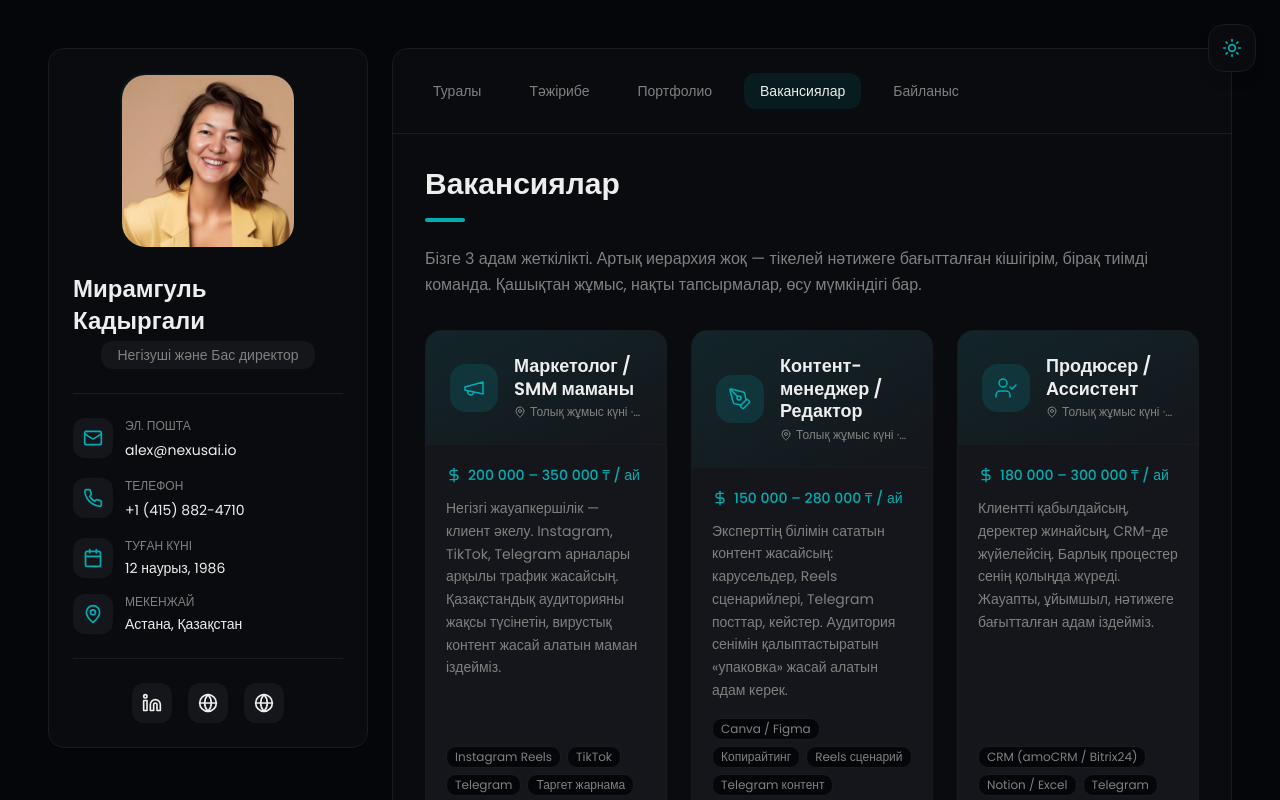
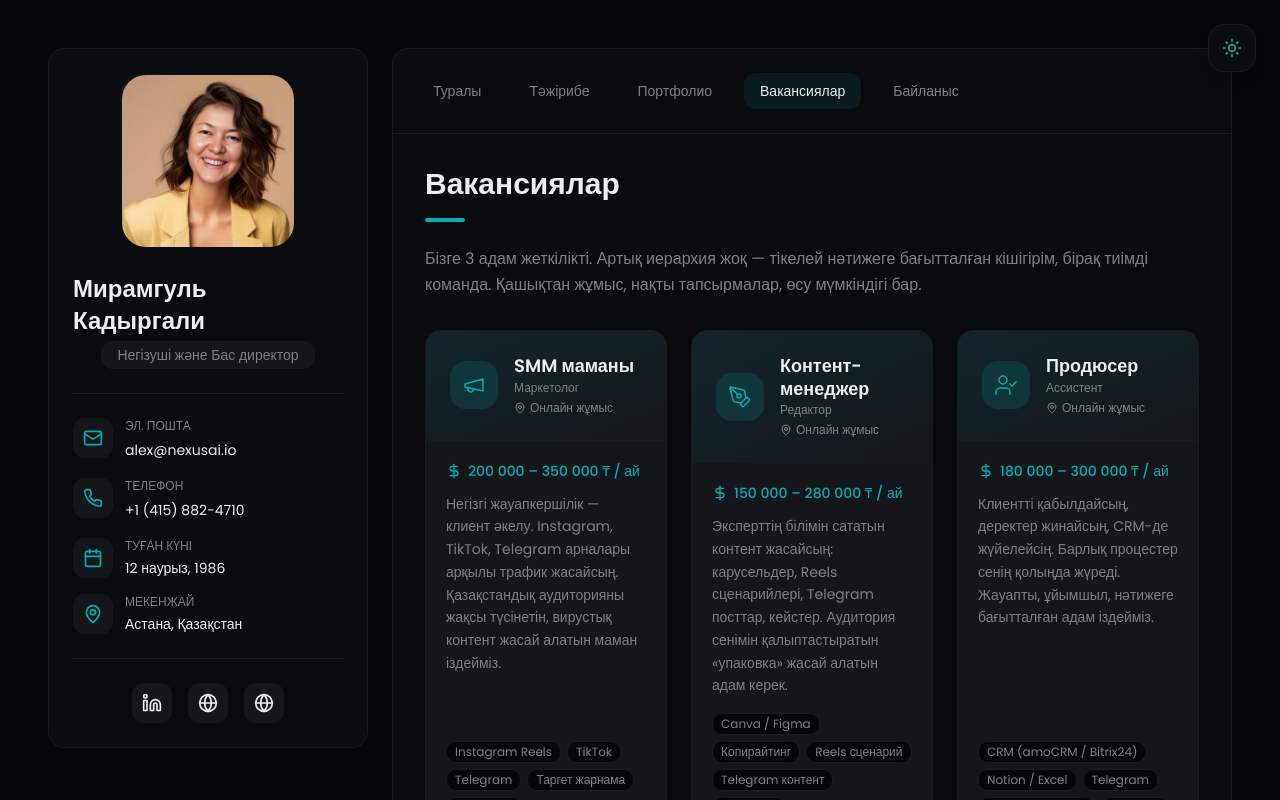
Before and after one commit to kadyrgaliy/cv-pr, a Next.js app: page / in a window 1280 px wide. Both pictures are taken after a click on the button "Вакансиялар". Shown: the top 800 px of the page. Built offline with nearby package versions, Linux system fonts and the light colour scheme.

Commit message:
update careers: split title/subtitle, change type to онлайн жұмыс

```diff
--- a/components/careers-section.tsx
+++ b/components/careers-section.tsx
@@ -39,6 +39,9 @@ export function CareersSection({ data = careersData }: CareersSectionProps) {
                   <h3 className="text-base md:text-lg font-semibold text-foreground leading-tight group-hover:text-accent transition-colors">
                     {position.title}
                   </h3>
+                  {position.subtitle && (
+                    <p className="text-xs text-muted-foreground mt-0.5">{position.subtitle}</p>
+                  )}
                   <div className="flex items-center gap-1 mt-1">
                     <MapPin className="w-3 h-3 text-muted-foreground flex-shrink-0" />
                     <span className="text-xs text-muted-foreground truncate">{position.type}</span>
--- a/lib/portfolio-data.ts
+++ b/lib/portfolio-data.ts
@@ -168,8 +168,9 @@ export const careersData = {
     'Бізге 3 адам жеткілікті. Артық иерархия жоқ — тікелей нәтижеге бағытталған кішігірім, бірақ тиімді команда. Қашықтан жұмыс, нақты тапсырмалар, өсу мүмкіндігі бар.',
   positions: [
     {
-      title: 'Маркетолог / SMM маманы',
-      type: 'Толық жұмыс күні · Қашықтан',
+      title: 'SMM маманы',
+      subtitle: 'Маркетолог',
+      type: 'Онлайн жұмыс',
       salary: '200 000 – 350 000 ₸ / ай',
       description:
         'Негізгі жауапкершілік — клиент әкелу. Instagram, TikTok, Telegram арналары арқылы трафик жасайсың. Қазақстандық аудиторияны жақсы түсінетін, вирустық контент жасай алатын маман іздейміз.',
@@ -177,8 +178,9 @@ export const careersData = {
       icon: 'Megaphone',
     },
     {
-      title: 'Контент-менеджер / Редактор',
-      type: 'Толық жұмыс күні · Қашықтан',
+      title: 'Контент-менеджер',
+      subtitle: 'Редактор',
+      type: 'Онлайн жұмыс',
       salary: '150 000 – 280 000 ₸ / ай',
       description:
         'Эксперттің білімін сататын контент жасайсың: карусельдер, Reels сценарийлері, Telegram посттар, кейстер. Аудитория сенімін қалыптастыратын «упаковка» жасай алатын адам керек.',
@@ -186,8 +188,9 @@ export const careersData = {
       icon: 'PenTool',
     },
     {
-      title: 'Продюсер / Ассистент',
-      type: 'Толық жұмыс күні · Қашықтан',
+      title: 'Продюсер',
+      subtitle: 'Ассистент',
+      type: 'Онлайн жұмыс',
       salary: '180 000 – 300 000 ₸ / ай',
       description:
         'Клиентті қабылдайсың, деректер жинайсың, CRM-де жүйелейсің. Барлық процестер сенің қолыңда жүреді. Жауапты, ұйымшыл, нәтижеге бағытталған адам іздейміз.',
```
